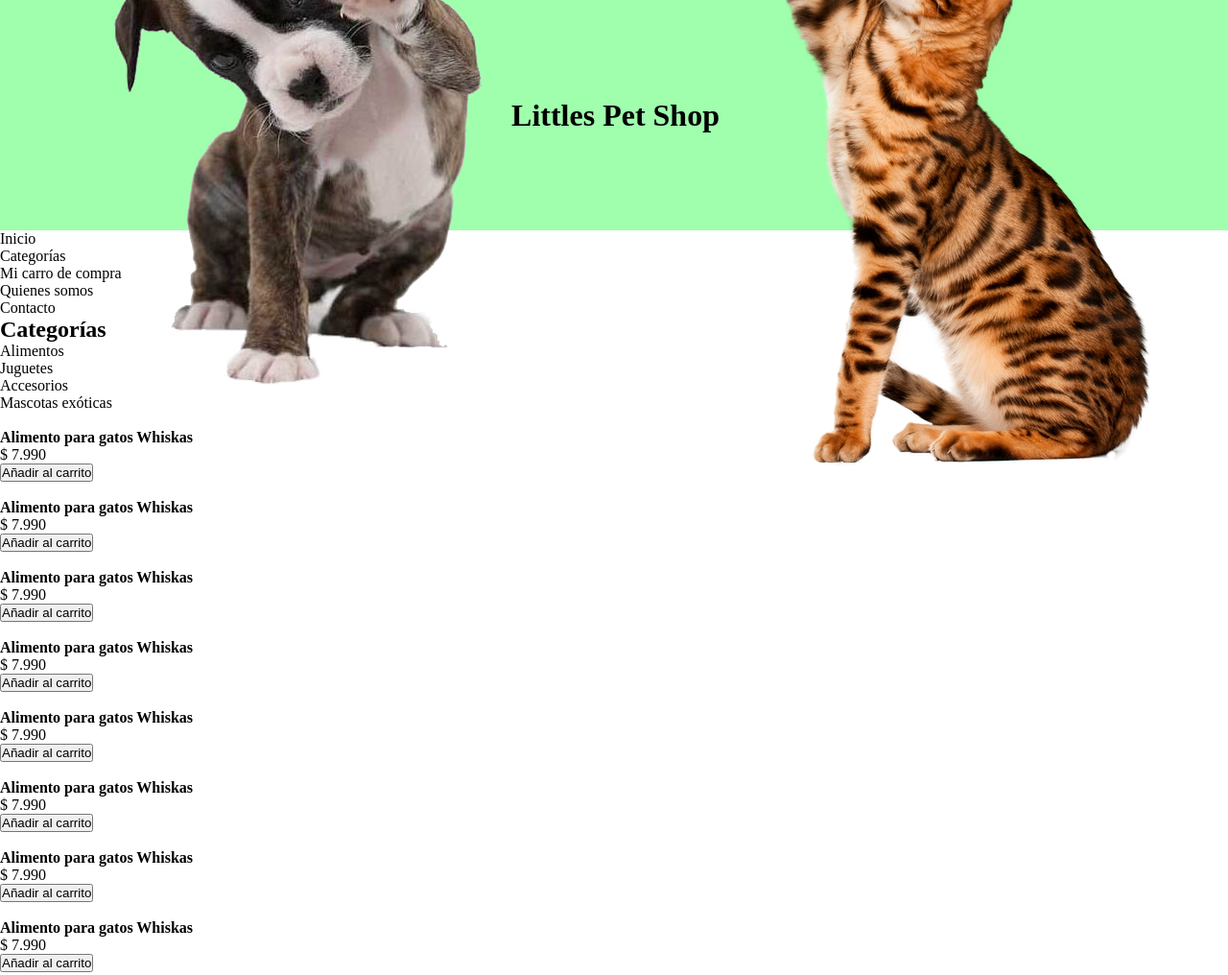
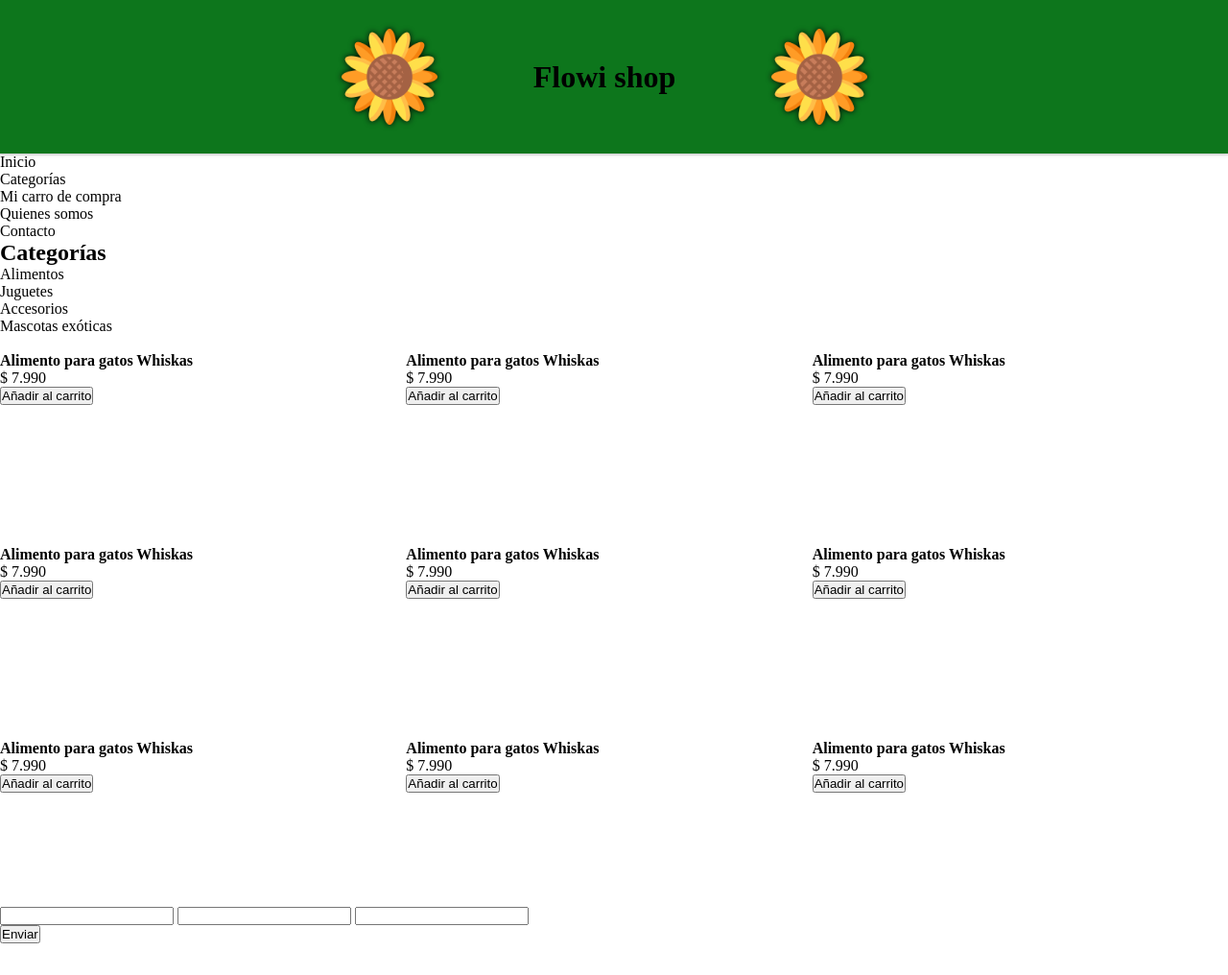
Before and after one commit to Cheskalala/Layout-de-ecommerce-con-Grid, a plain HTML site: page index.html in a window 1280 px wide. Shown: the top 1016 px of the page at 96% size. Drawn offline with Linux system fonts and the light colour scheme.

Commit message:
cambios 29/08

```diff
--- a/assets/css/styles.css
+++ b/assets/css/styles.css
@@ -3,22 +3,55 @@
     padding: 0px;
     box-sizing: border-box;
 }
-.header{
+
+header{
+    position: relative;
     display: flex;
-    width: 100%;
-    height: 30vh;
+    height: 20vh;
+    width: 1396px;
+    max-width: 100%;
     justify-content: center;
     align-items: center;
-    background: #9fffad;
+    background: #0d761c;
+    box-shadow: 0 2px 1px 0 rgba(0, 0, 0, 0.092),0 2px 5px 0 rgba(0, 0, 0, 0.092);
 
 }
-.header .box1{
-    position: relative;
+header .container{
+
     display: flex;
-    justify-content: space-between;
     align-items: center;
-}
-.header .box1 .img{
-    display: flex;
+    justify-content: center;
+    height: 300px;
+    gap: 100px;
+
+    align-items: center;
+    padding-right: 20px;
+
 
 }
+.container .img{
+    display: flex;
+    width: 100px;
+    height: 100px;
+    filter: drop-shadow(0px 0px 3px rgba(0, 0, 0, 1));
+}
+
+.cover{
+    display: flex;
+    height: 100%;
+    width: 100%;
+
+}
+.grid {
+
+    display: grid;
+    gap: 10px;
+    grid-template-columns: repeat(3, 1fr);
+    grid-auto-rows: 15vmax;
+    padding-right: 20px;
+}
+
+.grid-item {
+    padding: 20px;
+    background: #3d3c46;
+}
--- a/index.html
+++ b/index.html
@@ -7,20 +7,21 @@
     <link rel="stylesheet" href="assets/css/styles.css">
 </head>
 <body>
-    <div class="header">
-        <div class="box1">
+
+    <header>
+        <div class="container">
             <div class="img">
-                <img src="assets/img/perro1.png" alt="">
+                <img class="cover" src="assets/img/flor.png" alt="">
             </div>
             <div class="encabezado">
-                <h1>Littles Pet Shop</h1>
+                <h1>Flowi shop</h1>
             </div>
             <div class="img">
-                <img src="assets\img\pngwing.com.png" alt="">
+                <img class="cover" src="assets\img\flor.png" alt="">
             </div>
         </div>
-    </div>
-    <div class="navbar">
+    </header>
+    <aside class="navbar">
         <div class="lista">
             <ul>
                 <li>Inicio</li>
@@ -30,8 +31,8 @@
                 <li>Contacto</li>
             </ul>
         </div>
-    </div>
-    <div class="main">
+    </aside>
+    <main class="main">
         <div class="titulo">
             <h2>Categorías</h2>
         </div>
@@ -49,7 +50,7 @@
                 <p>Mascotas exóticas</p>
             </div>
         </div>
-        <div class="productos">
+        <div class="productos grid ">
             <!-- producto 1 -->
             <div class="tarjeta">
                 <div class="tarjeta_img">
@@ -212,6 +213,6 @@
             </div>
             <div class="logo"></div>
         </div>
-    </div>
+    </main>
 </body>
 </html>
```
Also changed, not shown: assets/img/flor.png (added).
